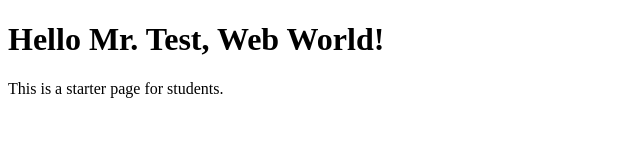
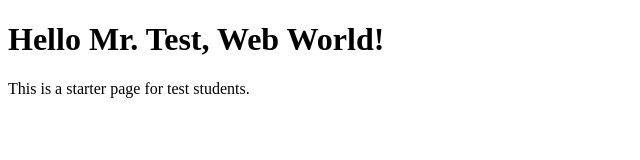
Before and after one commit to 093Q/intro-to-html-1-mfrank93, a plain HTML site: page index.html in a window 1280 px wide. Shown: the full height of the page, 0-640 px from the left. Drawn offline with Linux system fonts and the light colour scheme.

Commit message:
Update index.html

```diff
--- a/index.html
+++ b/index.html
@@ -3,6 +3,6 @@
   <head><title>Mr. Test's Site</title></head>
   <body>
     <h1>Hello Mr. Test, Web World!</h1>
-    <p>This is a starter page for students.</p>
+    <p>This is a starter page for test students.</p>
   </body>
 </html>
```
